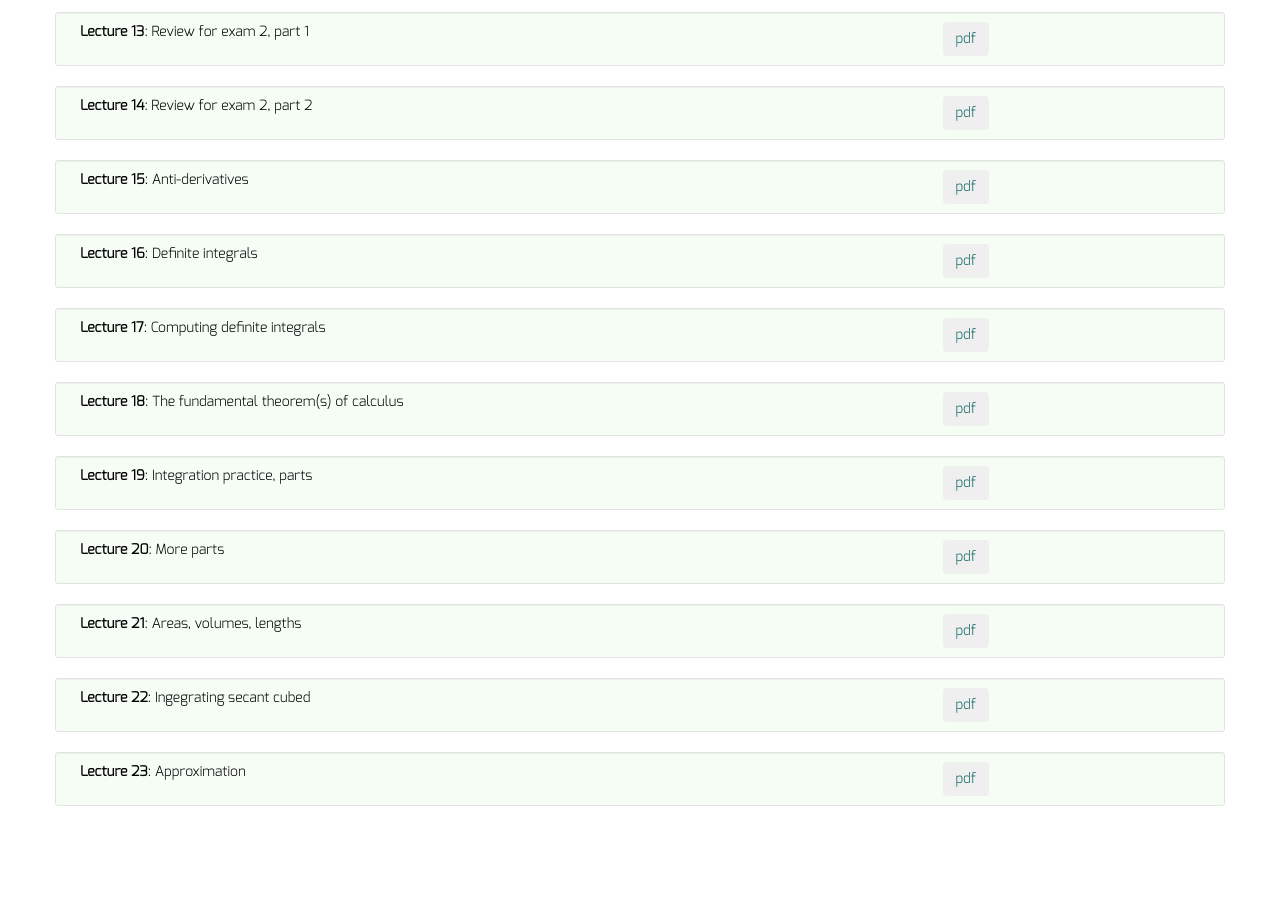
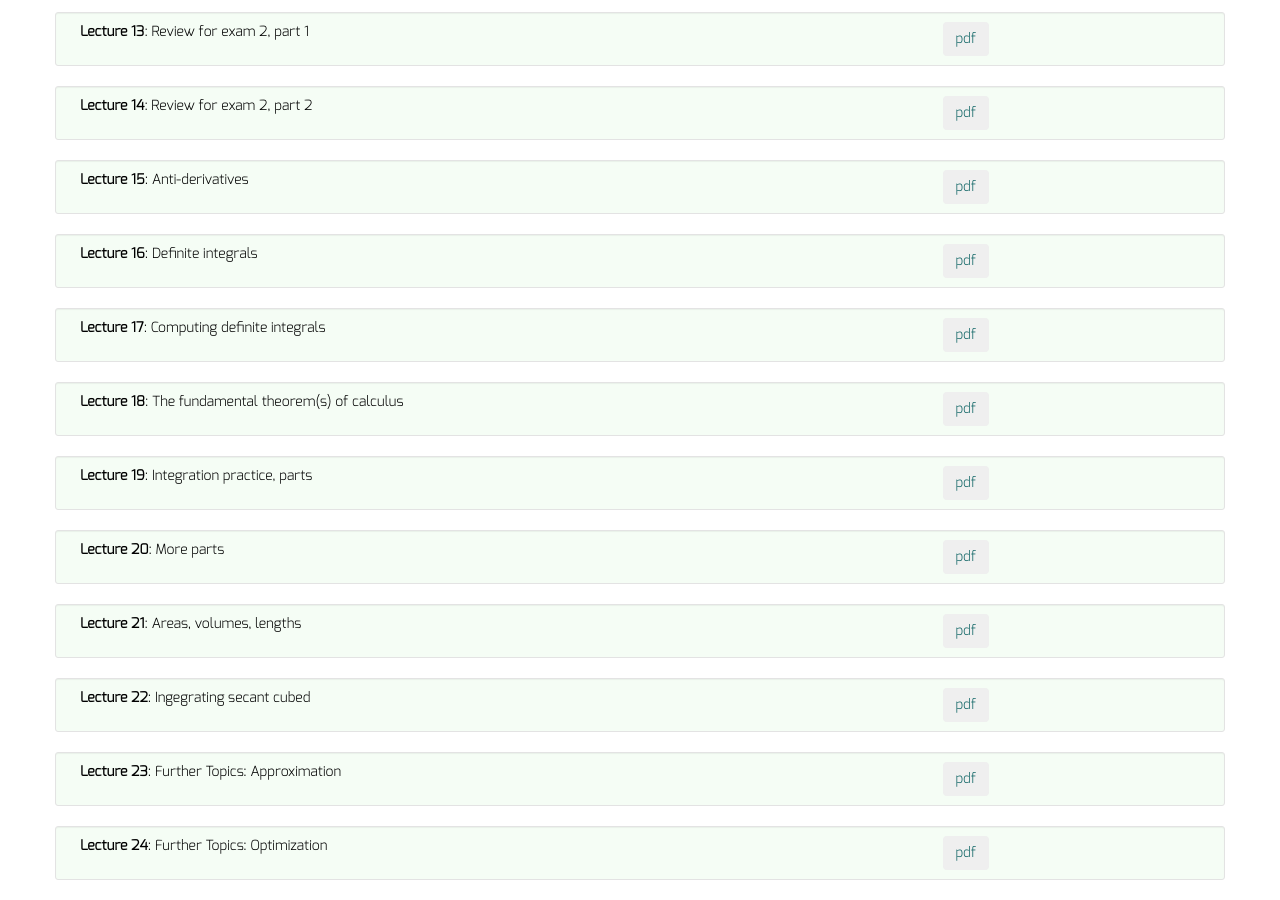
Before and after one commit to dkrashen/calc1, a Jekyll site: the page built from lectures/index.html, in a window 1280 px wide and 900 px high, scrolled down 1158 px. Built offline with Jekyll 4.4.1, drawn with Linux system fonts in a browser that asks for light colours; before the commit the page ends 1984 px from its top, so only the background shows below that.

Commit message:
add lecture 24, pdf and yml. modify old yml

```diff
--- a/_data/lectures.yml
+++ b/_data/lectures.yml
@@ -66,4 +66,7 @@
   description: "Ingegrating secant cubed"
 - title: "Lecture 23"
   filename: "lecture23.pdf"
-  description: "Approximation"
+  description: "Further Topics: Approximation"
+- title: "Lecture 24"
+  filename: "lecture24.pdf"
+  description: "Further Topics: Optimization"
```
Also changed, not shown: 1 other file.
